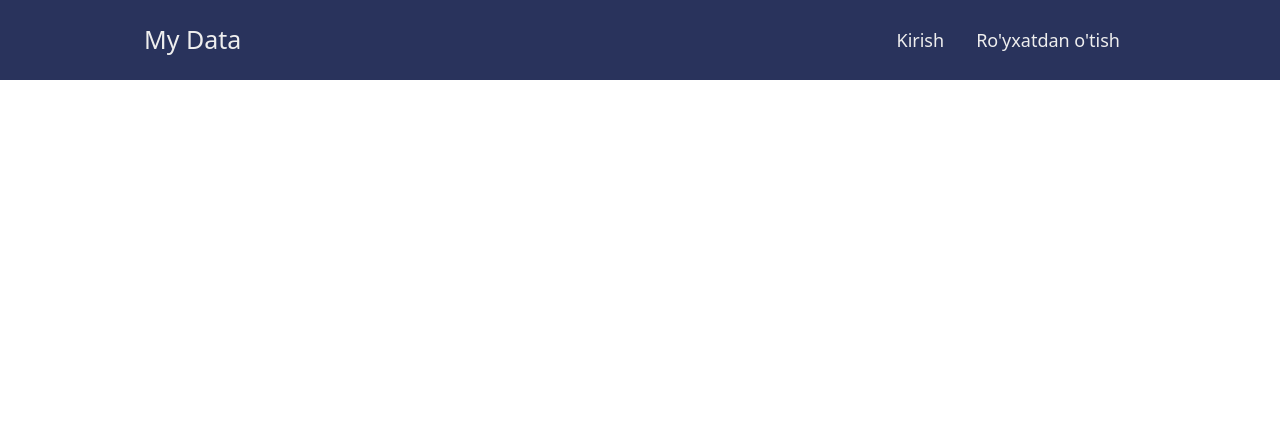
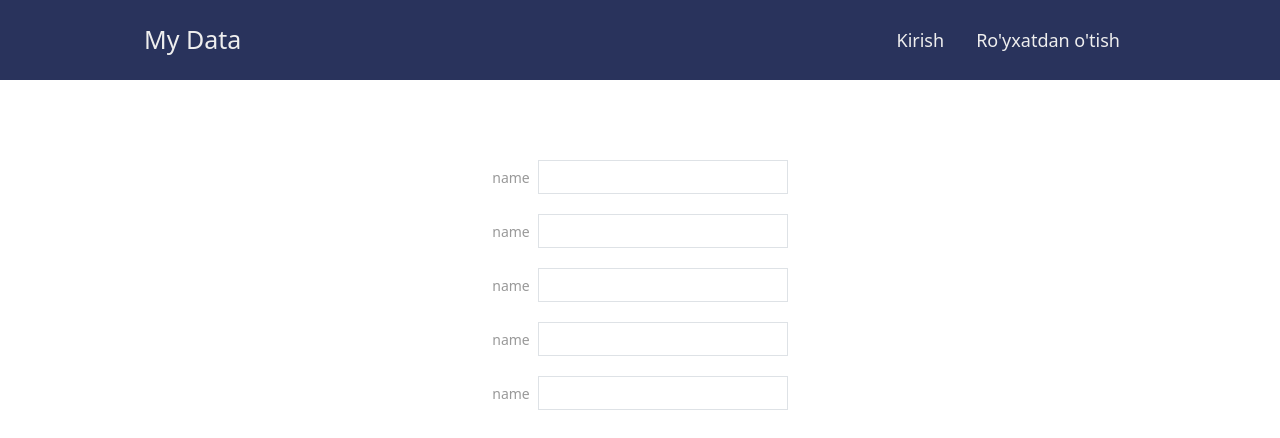
Before and after one commit to rashidovDev/todo-app, a React (Create React App) app: page /addlist in a window 1280 px wide. Shown: the top 438 px of the page. Built offline with nearby package versions, Linux system fonts and the light colour scheme.

Commit message:
added component AddDeveloper

```diff
--- a/src/App.js
+++ b/src/App.js
@@ -1,6 +1,6 @@
 import React from 'react'
 import { Routes, Route } from 'react-router-dom'
-import { List, Navbar } from './components/navigation'
+import { AddList, List, Navbar } from './components/navigation'
 
 const App = () => {
 
@@ -9,6 +9,7 @@ const App = () => {
     <Navbar/>
     <Routes>
      <Route path='/' element={<List/>} />
+     <Route path='/addlist' element={<AddList/>} />
     </Routes>
     </>
   )
--- /dev/null
+++ b/src/components/list/AddList.jsx
@@ -0,0 +1,25 @@
+import React, { useState } from 'react'
+import MyInput from '../../utils/MyInput'
+
+const AddList = () => {
+
+    const [name, setName] = useState('')
+    const [age, setAge] = useState('')
+    const [email, setEmail] = useState('')
+    const [company, setCompany] = useState('')
+    const [position, setPosition] = useState('')
+
+  return (
+    <div className='w-[100%] mt-20 md:text-center pl-7 md:pl-0'>
+        <form onSubmit={() => 9}>
+        <MyInput />
+        <MyInput />
+        <MyInput />
+        <MyInput />
+        <MyInput />
+        </form>
+    </div>
+  )
+}
+
+export default AddList
--- a/src/components/list/List.jsx
+++ b/src/components/list/List.jsx
@@ -7,16 +7,19 @@ import Paper from '@mui/material/Paper';
 import TableCell from '@mui/material/TableCell';
 import TableRow from '@mui/material/TableRow';
 import ListItem from './ListItem';
-import MyButton from '../../UI/MyButton';
+import MyButton from '../../utils/MyButton';
+import { Link } from 'react-router-dom';
 
 const List = () => {
   return (
     <div className='md:w-[80%] m-auto px-4 mt-10'>
     <div className='flex justify-between items-center my-5'>
       <div>
+        <Link to="/addlist">
       <MyButton color='#29335C'>
         Yangi qo'shish
       </MyButton>
+        </Link>
       </div>
     </div>
     <TableContainer component={Paper}>
--- a/src/components/navigation.js
+++ b/src/components/navigation.js
@@ -1,2 +1,3 @@
 export {default as Navbar} from "./navbar/Navbar"
 export {default as List} from "./list/List"
+export {default as AddList} from "./list/AddList"
--- /dev/null
+++ b/src/utils/MyInput.jsx
@@ -0,0 +1,20 @@
+import React from 'react'
+
+const MyInput = (props) => {
+  return (
+    <div className='my-5 w-[90%] m-auto'>
+        <label htmlFor="" className='mr-2 text-[#999] text-[14px]'>
+            name
+        </label>
+        <input
+        className={`border w-[250px] border-[#DEE2E6] outline-[#407BFF] px-3 py-1`}
+        type={props.type}
+        placeholder={props.placeholder}
+        value={props.value}
+        onChange={(event) => props.setValue(event.target.value)}
+        />
+    </div>
+  )
+}
+
+export default MyInput
```
Also changed, not shown: src/utils/MyButton.jsx (renamed from src/UI/MyButton.jsx).
